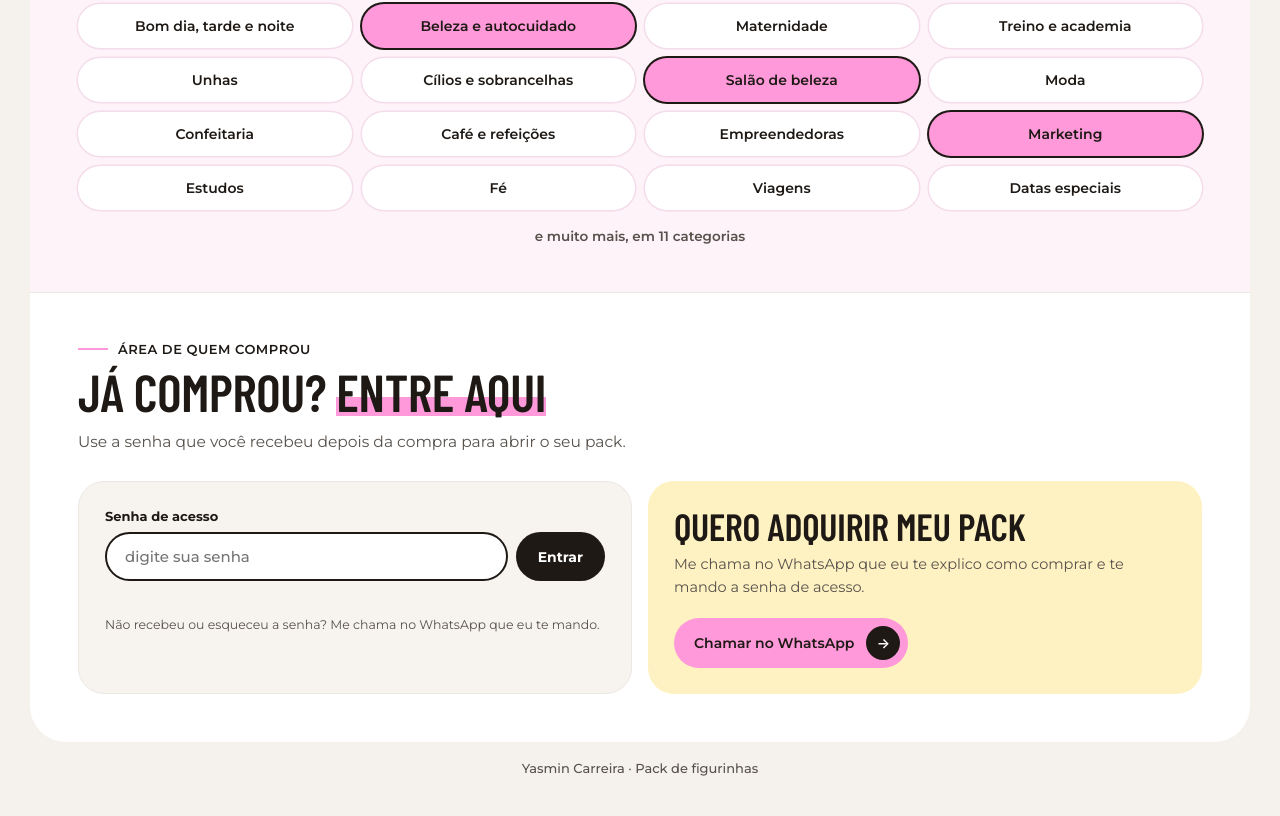
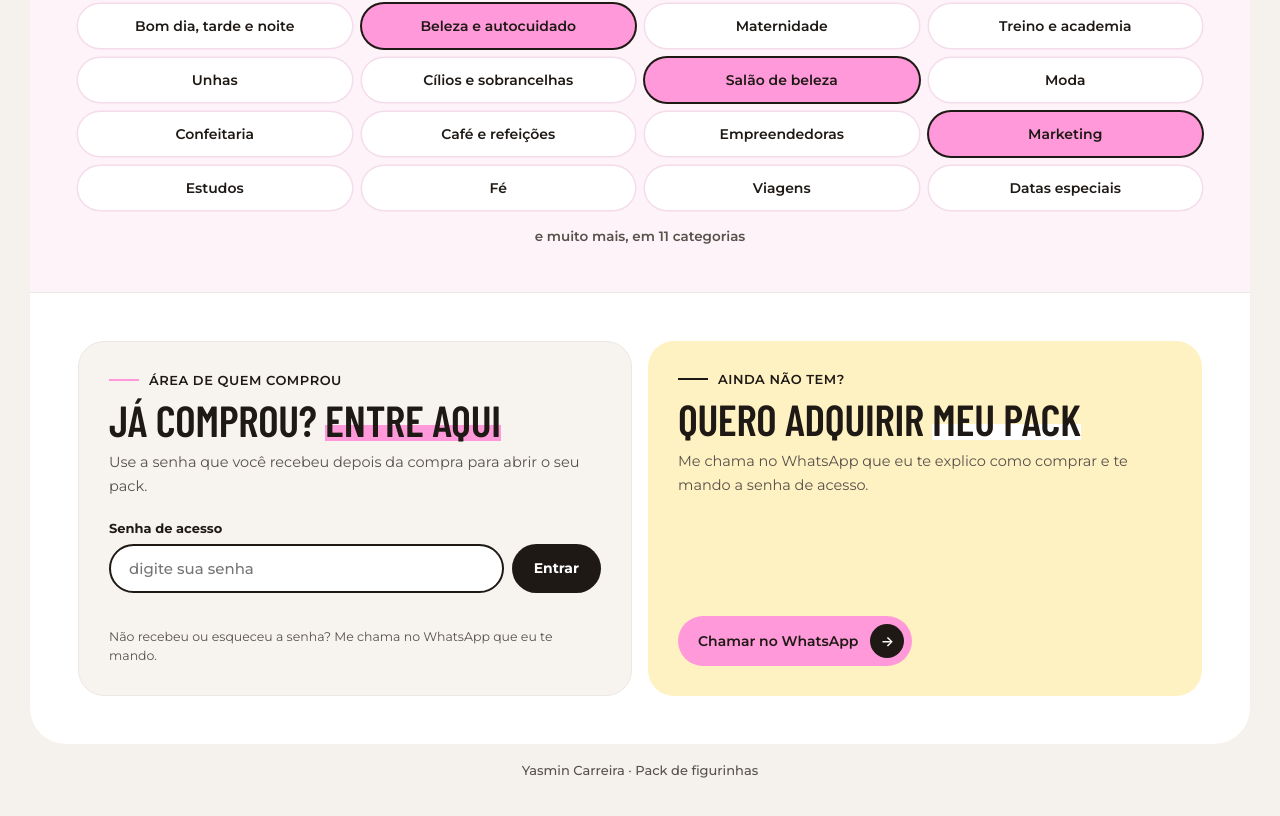
Before and after one commit to yasmincarreiraugc/portfolio-ugc, a plain HTML site: page figurinhas/index.html in a window 1280 px wide. Shown: the part 1294-2110 px from the top of the page. Drawn offline with nearby package versions, Linux system fonts and the light colour scheme.

Commit message:
Atualiza index.html

```diff
--- a/figurinhas/index.html
+++ b/figurinhas/index.html
@@ -137,12 +137,14 @@ h1{font-size:clamp(44px,5.5vw,66px);margin-top:8px}
 .passo span{display:block;margin-top:4px;font-size:13.5px;line-height:1.55;color:var(--tinta-2)}
 
 /* login */
-.acesso{display:grid;grid-template-columns:minmax(0,1fr);gap:14px;margin-top:26px;align-items:stretch}
-.comprar{display:flex;flex-direction:column;align-items:flex-start;padding:26px;border-radius:26px;background:var(--manteiga)}
-.comprar h3{font-size:clamp(30px,3vw,38px)}
-.comprar p{margin:8px 0 18px;font-size:14.5px;line-height:1.6;color:var(--tinta-2)}
+.acesso{display:grid;grid-template-columns:minmax(0,1fr);gap:16px;align-items:stretch}
+.comprar{display:flex;flex-direction:column;align-items:flex-start;padding:30px;border-radius:26px;background:var(--manteiga)}
+.login h3,.comprar h3{font-size:clamp(34px,3.4vw,44px);margin-top:10px}
+.quadro-sub{margin:10px 0 22px;font-size:14.5px;line-height:1.6;color:var(--tinta-2)}
+.marca-branca{background:linear-gradient(transparent 60%,#fff 60% 90%,transparent 90%)}
+.comprar .rotulo::before{background:var(--tinta)}
 .comprar .btn{margin-top:auto}
-.login{margin:0;padding:26px;border-radius:26px;background:var(--caixa);border:1.5px solid var(--linha)}
+.login{margin:0;padding:30px;border-radius:26px;background:var(--caixa);border:1.5px solid var(--linha)}
 .login label{display:block;font-size:13px;font-weight:700;margin-bottom:8px}
 .linha-campo{display:flex;gap:8px}
 .login input{flex:1;min-width:0;border:2px solid var(--tinta);border-radius:999px;padding:13px 18px;background:#fff;font:500 15px var(--sans);color:var(--tinta)}
@@ -352,11 +354,11 @@ button.tema{cursor:pointer}
 
     <!-- ================= LOGIN ================= -->
     <section class="bloco" id="entrar">
-      <p class="rotulo">Área de quem comprou</p>
-      <h2>Já comprou? <span class="marca">Entre aqui</span></h2>
-      <p class="bloco-sub">Use a senha que você recebeu depois da compra para abrir o seu pack.</p>
       <div class="acesso">
         <form class="login" id="form-login" autocomplete="off">
+          <p class="rotulo">Área de quem comprou</p>
+          <h3>Já comprou? <span class="marca">Entre aqui</span></h3>
+          <p class="quadro-sub">Use a senha que você recebeu depois da compra para abrir o seu pack.</p>
           <label for="senha">Senha de acesso</label>
           <div class="linha-campo">
             <input id="senha" type="password" required placeholder="digite sua senha">
@@ -366,8 +368,9 @@ button.tema{cursor:pointer}
           <small>Não recebeu ou esqueceu a senha? Me chama no WhatsApp que eu te mando.</small>
         </form>
         <div class="comprar">
-          <h3>Quero adquirir meu pack</h3>
-          <p>Me chama no WhatsApp que eu te explico como comprar e te mando a senha de acesso.</p>
+          <p class="rotulo">Ainda não tem?</p>
+          <h3>Quero adquirir <span class="marca-branca">meu pack</span></h3>
+          <p class="quadro-sub">Me chama no WhatsApp que eu te explico como comprar e te mando a senha de acesso.</p>
           <a class="btn btn-rosa js-whats" href="https://wa.me/5513997973883" target="_blank" rel="noopener">Chamar no WhatsApp <span class="seta">→</span></a>
         </div>
       </div>
```
